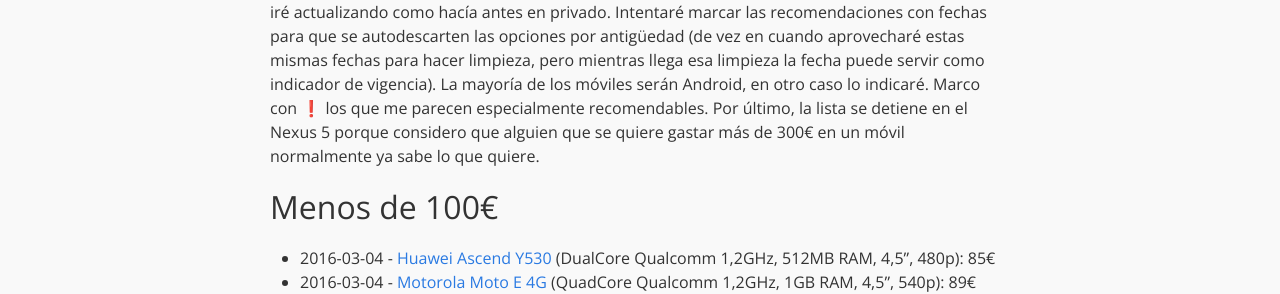
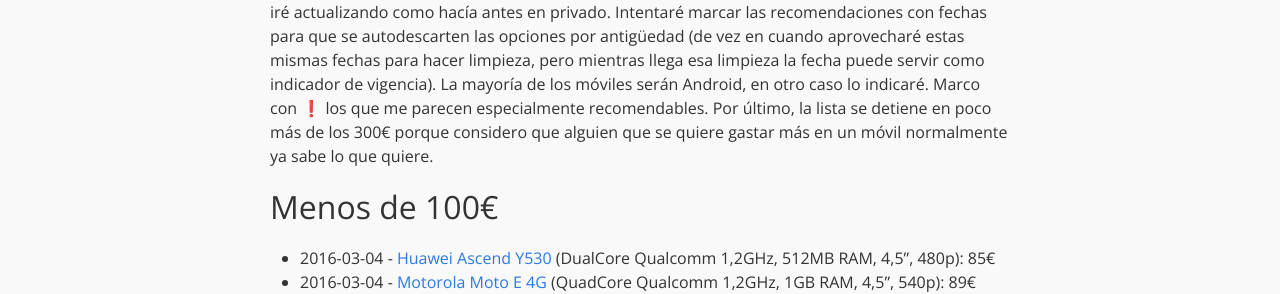
Before and after one commit to eduardofilo/eduardofilo.jekyll, a Jekyll site: the page built from _posts/2015-01-09-moviles.md, in a window 1280 px wide. Shown: the part 511-805 px from the top of the page. Built offline with Jekyll 4.4.1, drawn with Linux system fonts in a browser that asks for light colours; emoji names are drawn with the system emoji font; Markdown is read by kramdown in place of the engine named in the settings.

Commit message:
Cambio menor.

```diff
--- a/_posts/2015-01-09-moviles.md
+++ b/_posts/2015-01-09-moviles.md
@@ -7,7 +7,7 @@
 
 ![Android Logo](/images/posts/android_robot.png)
 
-Es habitual que me hagan la pregunta de ¿qué movil comprar?. Responder es muy complicado. Por una parte por la gran oferta actual y por otra por ser un tema tan en boca de todos actualmente. El caso es que hace tiempo que, para responder más rápidamente a la pregunta, mantengo una lista de móviles que me parecen recomendables y que voy actualizando conforme encuentro alguna opción interesante en los blogs que sigo. He pensado hacer pública la lista en forma de post que iré actualizando como hacía antes en privado. Intentaré marcar las recomendaciones con fechas para que se autodescarten las opciones por antigüedad (de vez en cuando aprovecharé estas mismas fechas para hacer limpieza, pero mientras llega esa limpieza la fecha puede servir como indicador de vigencia). La mayoría de los móviles serán Android, en otro caso lo indicaré. Marco con :exclamation: los que me parecen especialmente recomendables. Por último, la lista se detiene en el Nexus 5 porque considero que alguien que se quiere gastar más de 300€ en un móvil normalmente ya sabe lo que quiere.
+Es habitual que me hagan la pregunta de ¿qué movil comprar?. Responder es muy complicado. Por una parte por la gran oferta actual y por otra por ser un tema tan en boca de todos actualmente. El caso es que hace tiempo que, para responder más rápidamente a la pregunta, mantengo una lista de móviles que me parecen recomendables y que voy actualizando conforme encuentro alguna opción interesante en los blogs que sigo. He pensado hacer pública la lista en forma de post que iré actualizando como hacía antes en privado. Intentaré marcar las recomendaciones con fechas para que se autodescarten las opciones por antigüedad (de vez en cuando aprovecharé estas mismas fechas para hacer limpieza, pero mientras llega esa limpieza la fecha puede servir como indicador de vigencia). La mayoría de los móviles serán Android, en otro caso lo indicaré. Marco con :exclamation: los que me parecen especialmente recomendables. Por último, la lista se detiene en poco más de los 300€ porque considero que alguien que se quiere gastar más en un móvil normalmente ya sabe lo que quiere.
 
 ## Menos de 100€
 
```
